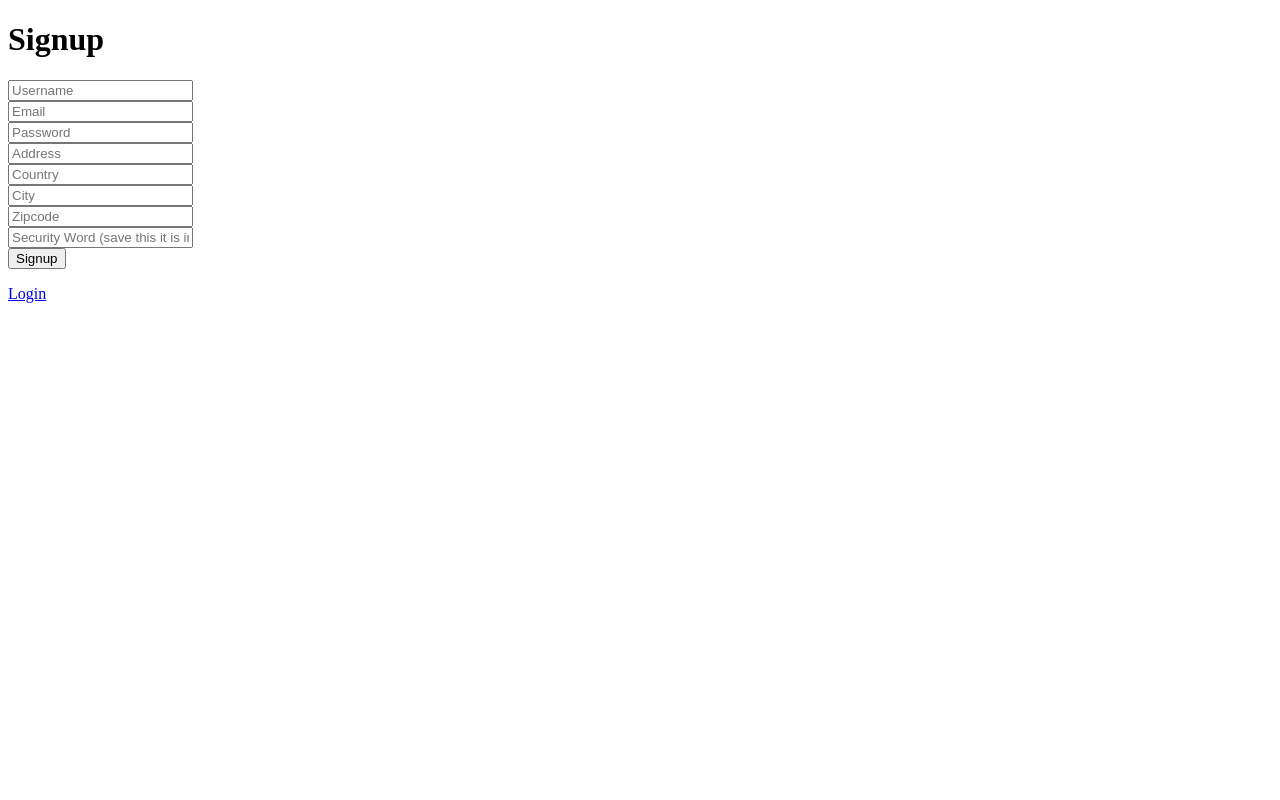
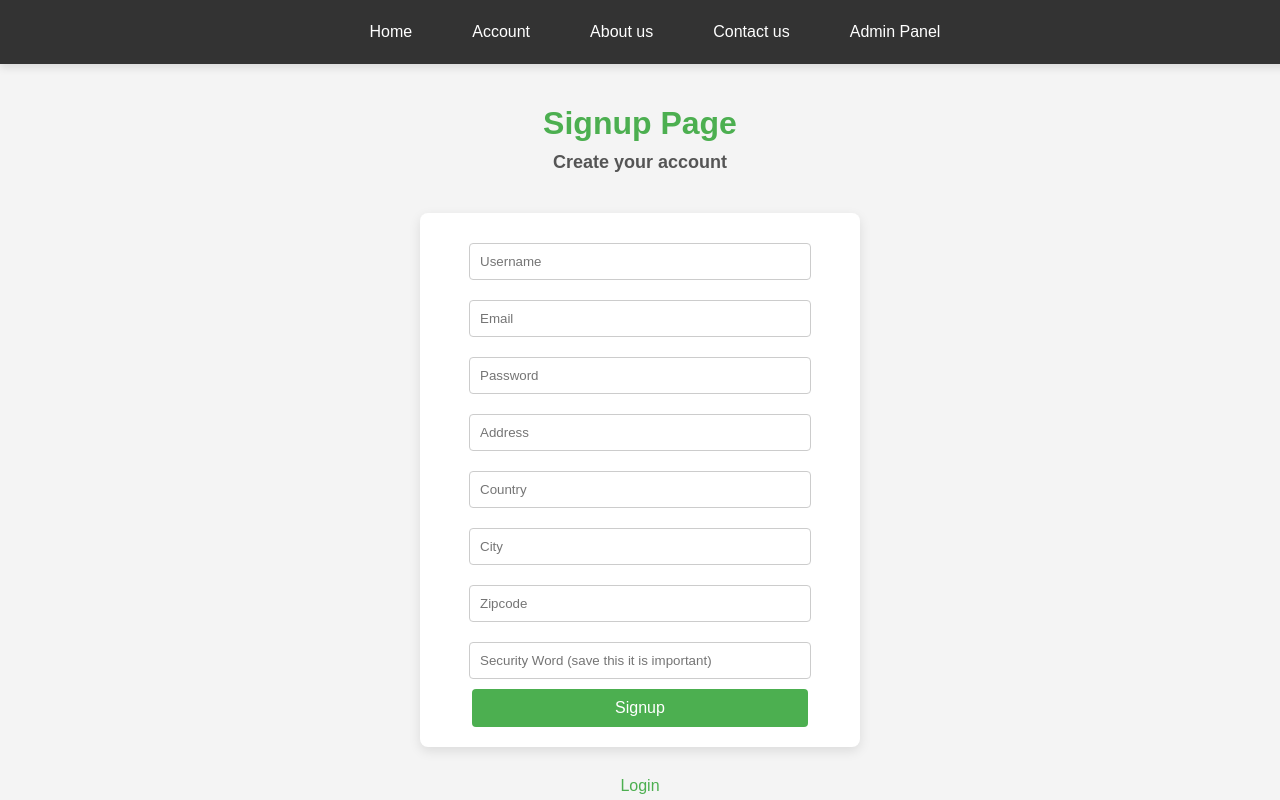
Before and after one commit to AliMasood077/Beans.Pk, a plain HTML site: page Coffee store/signup.html in a window 1280 px wide. Drawn offline with Linux system fonts and the light colour scheme.

Commit message:
Update signup.html

```diff
--- a/Coffee store/signup.html
+++ b/Coffee store/signup.html
@@ -1,11 +1,130 @@
 <!DOCTYPE html>
 <html lang="en">
+
 <head>
     <meta charset="UTF-8">
     <title>Signup</title>
+    <style>
+
+        body, h1, h2, p, a {
+            margin: 0;
+            padding: 0;
+            font-family: Arial, sans-serif;
+        }
+
+        body {
+            background-color: #f4f4f4;
+            color: #333;
+            display: flex;
+            flex-direction: column;
+            align-items: center;
+            justify-content: center;
+            min-height: 100vh;
+        }
+
+        .navbar {
+            background-color: #333;
+            padding: 15px;
+            width: 100%;
+            text-align: center;
+            box-shadow: 0px 4px 8px rgba(0, 0, 0, 0.1);
+            position: fixed;
+            top: 0;
+            left: 0;
+            display: flex;
+            justify-content: center;
+        }
+
+        .navbar a {
+            color: white;
+            text-decoration: none;
+            margin: 0 15px;
+            font-size: 16px;
+            padding: 8px 15px;
+            border-radius: 4px;
+            transition: background-color 0.3s;
+        }
+
+        .navbar a:hover {
+            background-color: #555;
+        }
+
+        h1 {
+            margin-top: 100px;
+            margin-bottom: 10px;
+            color: #4CAF50;
+            text-align: center;
+        }
+
+        h2 {
+            margin-bottom: 20px;
+            color: #555;
+            font-size: 18px;
+            text-align: center;
+        }
+
+        form {
+            background: white;
+            padding: 20px;
+            border-radius: 8px;
+            box-shadow: 0px 4px 12px rgba(0, 0, 0, 0.1);
+            text-align: center;
+            max-width: 400px;
+            width: 100%;
+            margin: 20px;
+        }
+
+        form input[type="text"], form input[type="email"], form input[type="password"] {
+            width: 80%;
+            padding: 10px;
+            margin: 10px 0;
+            border: 1px solid #ccc;
+            border-radius: 4px;
+        }
+
+        form button {
+            width: 84%;
+            padding: 10px;
+            background-color: #4CAF50;
+            color: white;
+            border: none;
+            border-radius: 4px;
+            cursor: pointer;
+            font-size: 16px;
+        }
+
+        form button:hover {
+            background-color: #45a049;
+        }
+
+        p {
+            margin-top: 10px;
+        }
+
+        p a {
+            color: #4CAF50;
+            text-decoration: none;
+            transition: color 0.3s;
+        }
+
+        p a:hover {
+            color: #388E3C;
+        }
+
+    </style>
 </head>
+
 <body>
-    <h1>Signup</h1>
+    <div class="navbar">
+        <a href="coffee.html">Home</a>
+        <a href="login.html">Account</a>
+        <a href="#">About us</a>
+        <a href="contact_us.html">Contact us</a>
+        <a href="admin.html">Admin Panel</a>
+    </div>
+
+    <h1>Signup Page</h1>
+    <h2>Create your account</h2>
     <form action="http://127.0.0.1:5000/signup" method="post">
         <input type="text" name="username" placeholder="Username" required><br>
         <input type="email" name="email" placeholder="Email" required><br>
@@ -18,5 +137,7 @@
         <button type="submit">Signup</button>
     </form>
     <p><a href="login.html">Login</a></p>
+
 </body>
+
 </html>
```
